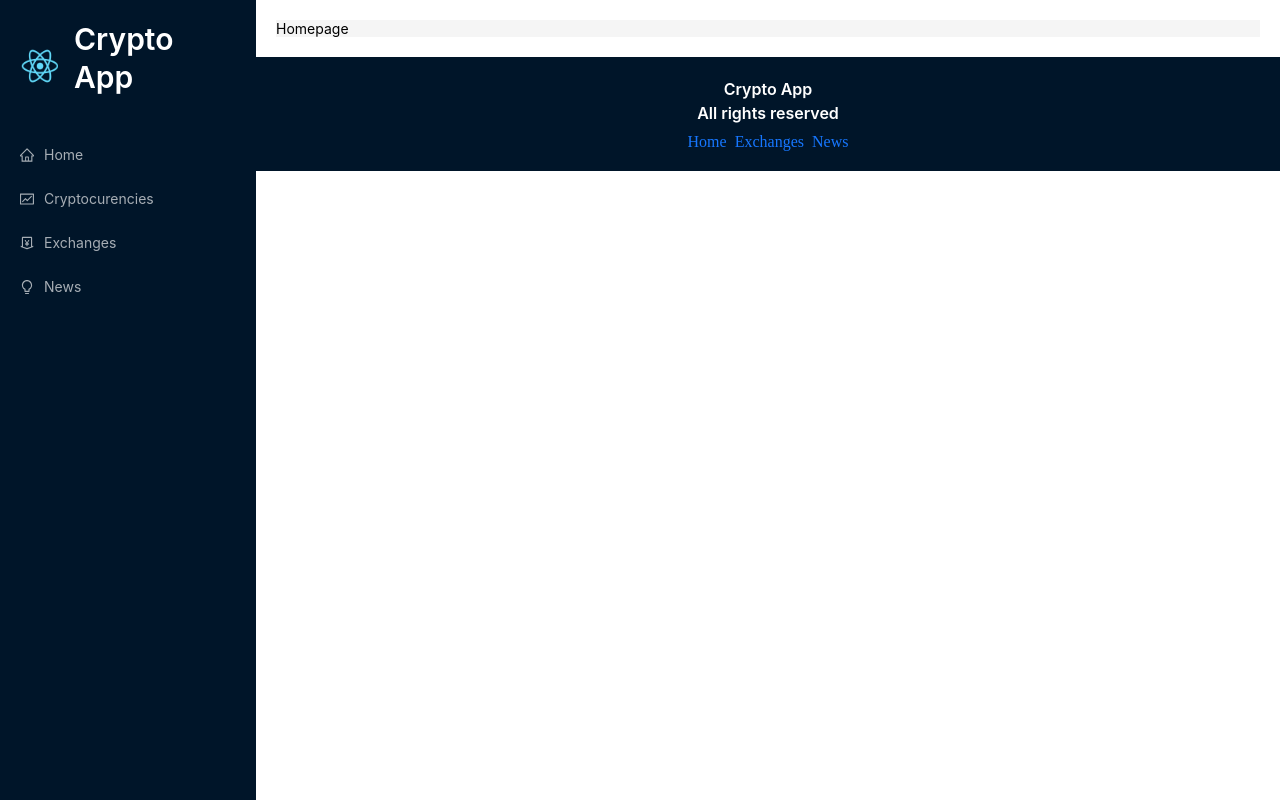
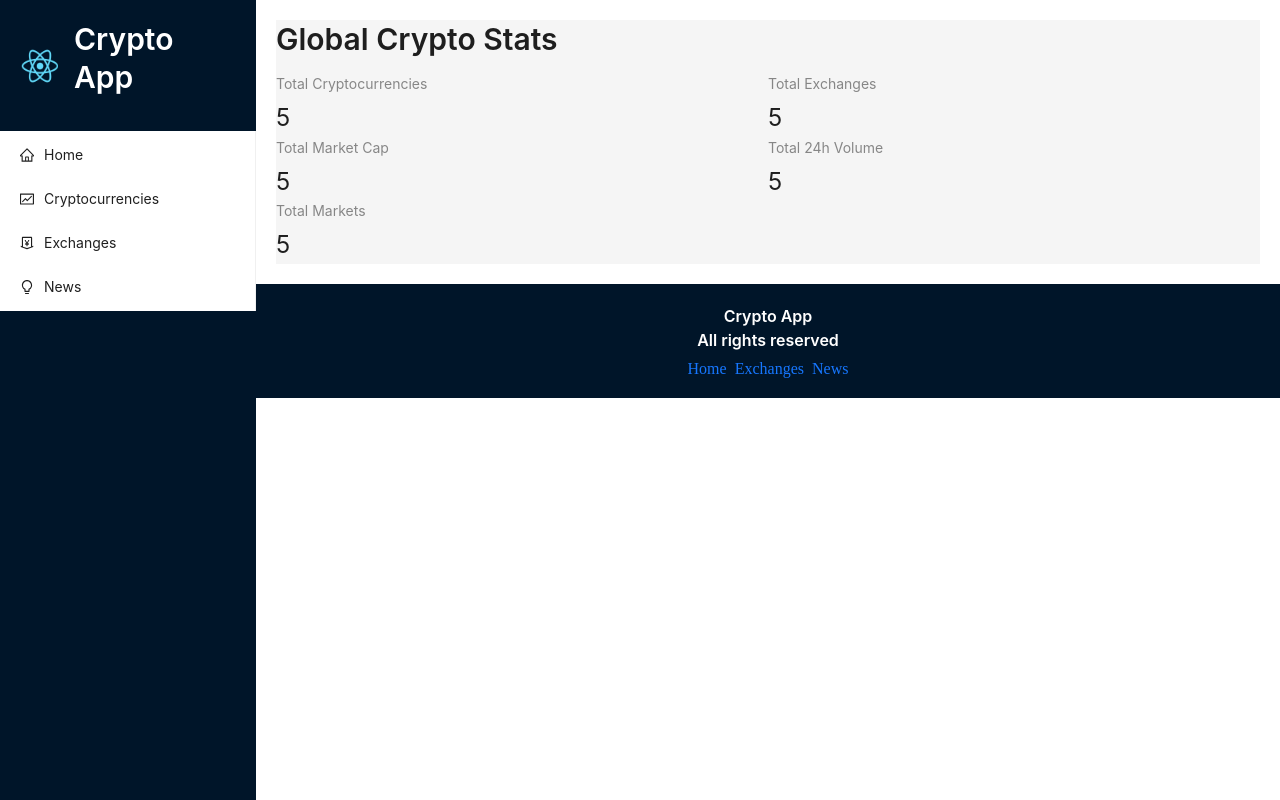
Before and after one commit to alinbrg/crypto-app, a React (Create React App) app: page / in a window 1280 px wide. Built offline with nearby package versions, Linux system fonts and the light colour scheme; no server answers.

Commit message:
fixed menu item bug, added store and api function

```diff
--- a/src/App.css
+++ b/src/App.css
@@ -69,7 +69,9 @@ footer {
 	justify-content: center;
 	align-items: center;
 }
-
+section {
+	background-color: transparent !important;
+}
 @media screen and (max-width: 1024px) {
 	.app {
 		grid-template-columns: 1fr;
--- a/src/App.js
+++ b/src/App.js
@@ -5,7 +5,7 @@ import {
 	Homepage,
 	Exchanges,
 	CryptoDetails,
-	Cryptocurencies,
+	Cryptocurrencies,
 	News,
 } from "./components";
 
@@ -22,7 +22,7 @@ export default function App() {
 					<Routes>
 						<Route path="/" element={<Homepage />} />
 						<Route path="/exchanges" element={<Exchanges />} />
-						<Route path="/cryptocurencies" element={<Cryptocurencies />} />
+						<Route path="/cryptocurrencies" element={<Cryptocurrencies />} />
 						<Route path="/crypto/:coinId" element={<CryptoDetails />} />
 						<Route path="/news" element={<News />} />
 					</Routes>
--- /dev/null
+++ b/src/app/store.js
@@ -0,0 +1,11 @@
+import { configureStore } from "@reduxjs/toolkit";
+
+import { cryptoApi } from "../services/cryptoApi";
+
+export default configureStore({
+	reducer: {
+		[cryptoApi.reducerPath]: cryptoApi.reducer,
+	},
+	middleware: (getDefaultMiddleware) =>
+		getDefaultMiddleware().concat(cryptoApi.middleware),
+});
--- a/src/components/Homepage.jsx
+++ b/src/components/Homepage.jsx
@@ -1,6 +1,36 @@
-import { Layout } from "antd";
-import React from "react";
+import millify from "millify";
+import { Layout, Typography, Row, Col, Statistic } from "antd";
+import { useGetCryptosQuery } from "../services/cryptoApi";
+
+const { Title } = Typography;
 
 export default function Homepage() {
-	return <Layout>Homepage</Layout>;
+	const { data, isFetching } = useGetCryptosQuery();
+
+	console.log(data, isFetching);
+
+	return (
+		<Layout>
+			<Title level={2} className="heading">
+				Global Crypto Stats
+			</Title>
+			<Row>
+				<Col span={12}>
+					<Statistic title="Total Cryptocurrencies" value={5} />
+				</Col>
+				<Col span={12}>
+					<Statistic title="Total Exchanges" value={5} />
+				</Col>
+				<Col span={12}>
+					<Statistic title="Total Market Cap" value={5} />
+				</Col>
+				<Col span={12}>
+					<Statistic title="Total 24h Volume" value={5} />
+				</Col>
+				<Col span={12}>
+					<Statistic title="Total Markets" value={5} />
+				</Col>
+			</Row>
+		</Layout>
+	);
 }
--- a/src/components/Navbar.jsx
+++ b/src/components/Navbar.jsx
@@ -6,8 +6,31 @@ import {
 	FundOutlined,
 	MenuOutlined,
 } from "@ant-design/icons";
-import { Link } from "react-router-dom";
+import { Link, NavLink } from "react-router-dom";
 import icon from "../images/logo192.png";
+
+const menuItems = [
+	{
+		key: "home",
+		icon: <HomeOutlined />,
+		label: <Link to="/">Home</Link>,
+	},
+	{
+		key: "Cryptocurrencies",
+		icon: <FundOutlined />,
+		label: <Link to="/cryptocurrencies">Cryptocurrencies</Link>,
+	},
+	{
+		key: "Exchanges",
+		icon: <MoneyCollectOutlined />,
+		label: <Link to="/exchanges">Exchanges</Link>,
+	},
+	{
+		key: "News",
+		icon: <BulbOutlined />,
+		label: <Link to="/news">News</Link>,
+	},
+];
 
 export default function Navbar() {
 	return (
@@ -20,20 +43,7 @@ export default function Navbar() {
 				{/* <Button className="menu-control-container"></Button> */}
 			</div>
 			<nav>
-				<Menu theme="dark">
-					<Menu.Item icon={<HomeOutlined />}>
-						<Link to="/">Home</Link>
-					</Menu.Item>
-					<Menu.Item icon={<FundOutlined />}>
-						<Link to="/cryptocurencies">Cryptocurencies</Link>
-					</Menu.Item>
-					<Menu.Item icon={<MoneyCollectOutlined />}>
-						<Link to="/exchanges">Exchanges</Link>
-					</Menu.Item>
-					<Menu.Item icon={<BulbOutlined />}>
-						<Link to="/news">News</Link>
-					</Menu.Item>
-				</Menu>
+				<Menu items={menuItems} />
 			</nav>
 		</div>
 	);
--- a/src/components/index.js
+++ b/src/components/index.js
@@ -1,6 +1,6 @@
 export { default as Navbar } from "./Navbar";
 export { default as Homepage } from "./Homepage";
-export { default as Cryptocurencies } from "./Cryptocurencies";
+export { default as Cryptocurrencies } from "./Cryptocurrencies";
 export { default as News } from "./News";
 export { default as CryptoDetails } from "./CryptoDetails";
 export { default as Exchanges } from "./Exchanges";
--- a/src/index.js
+++ b/src/index.js
@@ -1,12 +1,15 @@
 import React from "react";
 import ReactDOM from "react-dom/client";
 import { BrowserRouter } from "react-router-dom";
-
+import { Provider } from "react-redux";
+import store from "./app/store";
 import App from "./App";
 
 const root = ReactDOM.createRoot(document.getElementById("root"));
 root.render(
 	<BrowserRouter>
-		<App />
+		<Provider store={store}>
+			<App />
+		</Provider>
 	</BrowserRouter>
 );
--- /dev/null
+++ b/src/services/cryptoApi.js
@@ -0,0 +1,48 @@
+import { createApi, fetchBaseQuery } from "@reduxjs/toolkit/query/react";
+
+const cryptoApiHeaders = {
+	"X-RapidAPI-Key": "7a3a390a93msh4a5890e90d5ca4cp160a95jsn554bc7cc834b",
+	"X-RapidAPI-Host": "coinranking1.p.rapidapi.com",
+};
+
+const cryptoParams = {
+	referenceCurrencyUuid: "yhjMzLPhuIDl",
+	timePeriod: "24h",
+	"tiers[0]": "1",
+	orderBy: "marketCap",
+	orderDirection: "desc",
+	limit: "50",
+	offset: "0",
+};
+const baseUrl = "https://coinranking1.p.rapidapi.com/";
+
+const createRequest = (url) => ({
+	url,
+	headers: cryptoApiHeaders,
+	params: cryptoParams,
+});
+
+export const cryptoApi = createApi({
+	reducerPath: "cryptoApi",
+	baseQuery: fetchBaseQuery({ baseUrl }),
+	endpoints: (builder) => ({
+		getCryptos: builder.query({
+			query: () => createRequest("/coins"),
+		}),
+	}),
+});
+
+export const { useGetCryptosQuery } = cryptoApi;
+
+// const options = {
+//   method: 'GET',
+//   params: {
+//     referenceCurrencyUuid: 'yhjMzLPhuIDl',
+//     timePeriod: '24h',
+//     'tiers[0]': '1',
+//     orderBy: 'marketCap',
+//     orderDirection: 'desc',
+//     limit: '50',
+//     offset: '0'
+//   },
+// };
```
Also changed, not shown: src/components/Cryptocurrencies.jsx (renamed from src/components/Cryptocurencies.jsx).
